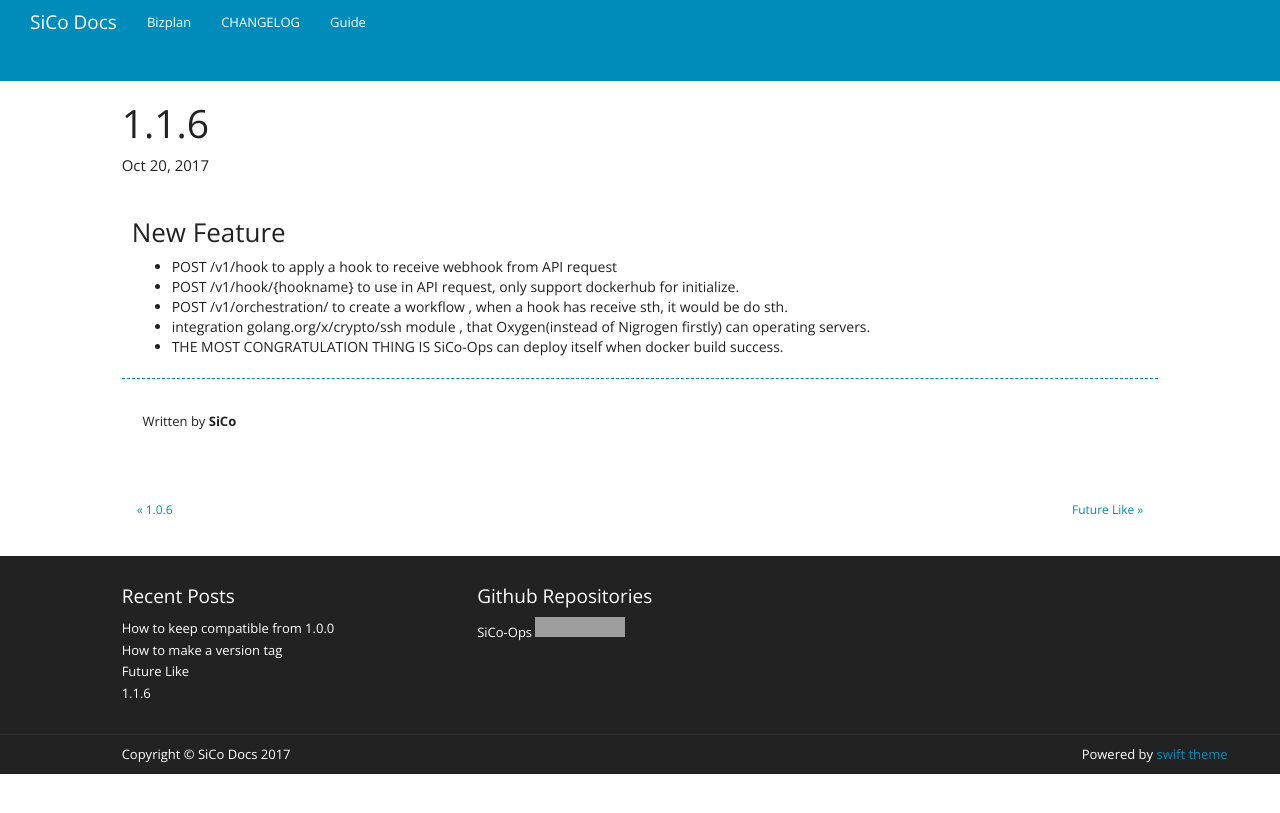
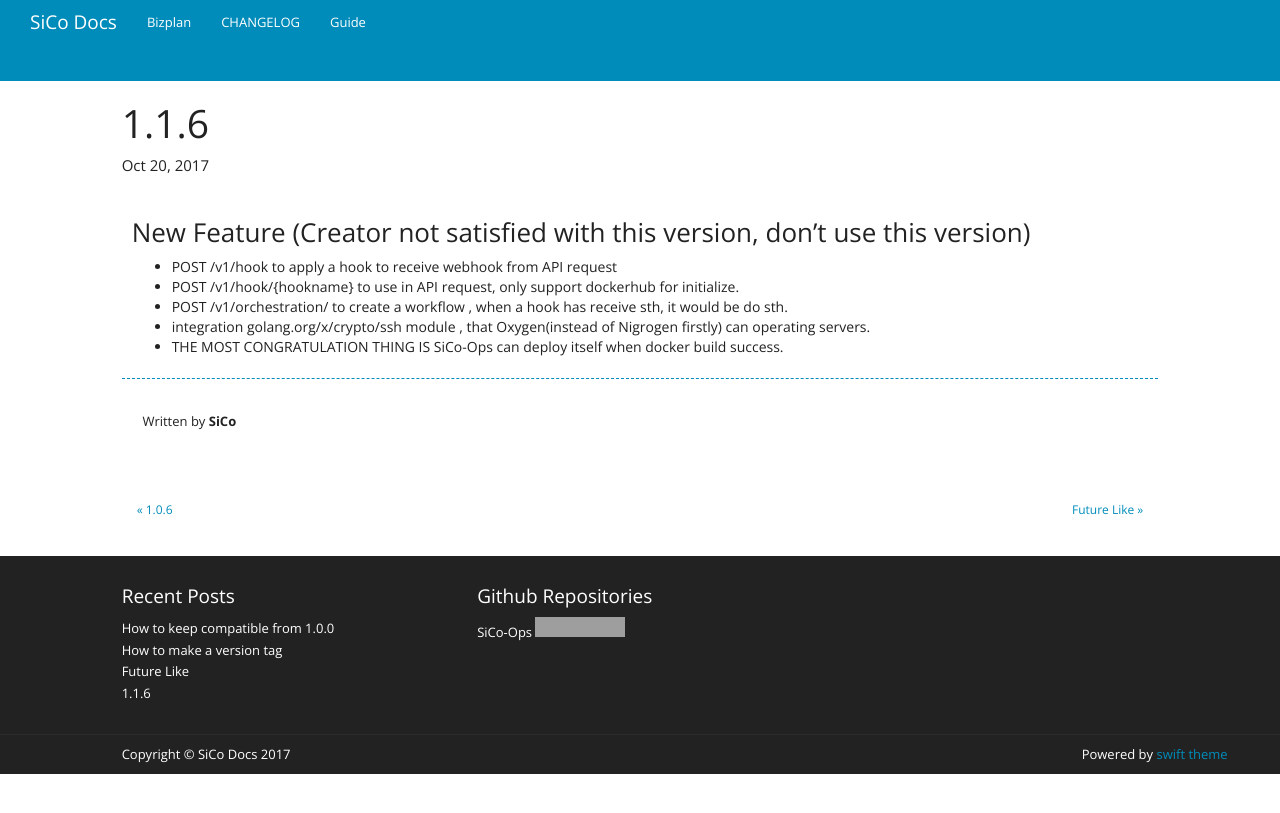
Before and after one commit to SICO-SYS/SiCo-Ops.github.io, a Jekyll site: the page built from _posts/2017-10-20-1.1.6.md, in a window 1280 px wide. Shown: the top 813 px of the page. Built offline with Jekyll 4.4.1, drawn with Linux system fonts in a browser that asks for light colours; nearby versions of some CDN libraries; comment, search, counter and statistics services are not loaded; grey boxes are pictures that could not be loaded.

Commit message:
unrelease 1.1.6

```diff
--- a/_posts/2017-10-20-1.1.6.md
+++ b/_posts/2017-10-20-1.1.6.md
@@ -5,7 +5,7 @@ layout: post
 category: CHANGELOG
 comments: true
 ---
-### New Feature
+### New Feature (Creator not satisfied with this version, don't use this version)
 - POST /v1/hook to apply a hook to receive webhook from API request
 - POST /v1/hook/{hookname} to use in API request, only support dockerhub for initialize.
 - POST /v1/orchestration/ to create a workflow , when a hook has receive sth, it would be do sth.
```
